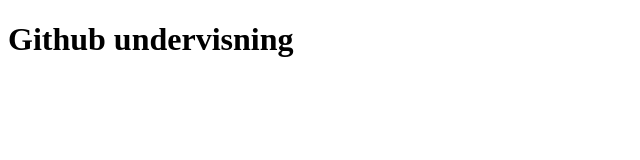
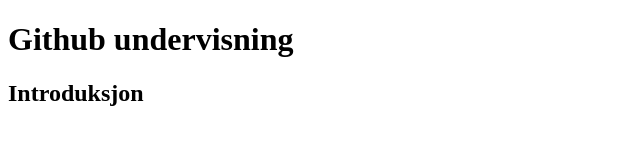
Before and after one commit to EmilEndresen/git-testing-kartlegging-1124, a plain HTML site: page index.html in a window 1280 px wide. Shown: the whole page, without its empty margins (0-640 px from the left). Drawn offline with Linux system fonts and the light colour scheme.

Commit message:
initial commit

```diff
--- a/index.html
+++ b/index.html
@@ -7,5 +7,6 @@
    </head>
    <body>
       <h1>Github undervisning</h1>
+      <h2>Introduksjon</h2>
    </body>
 </html>
```
